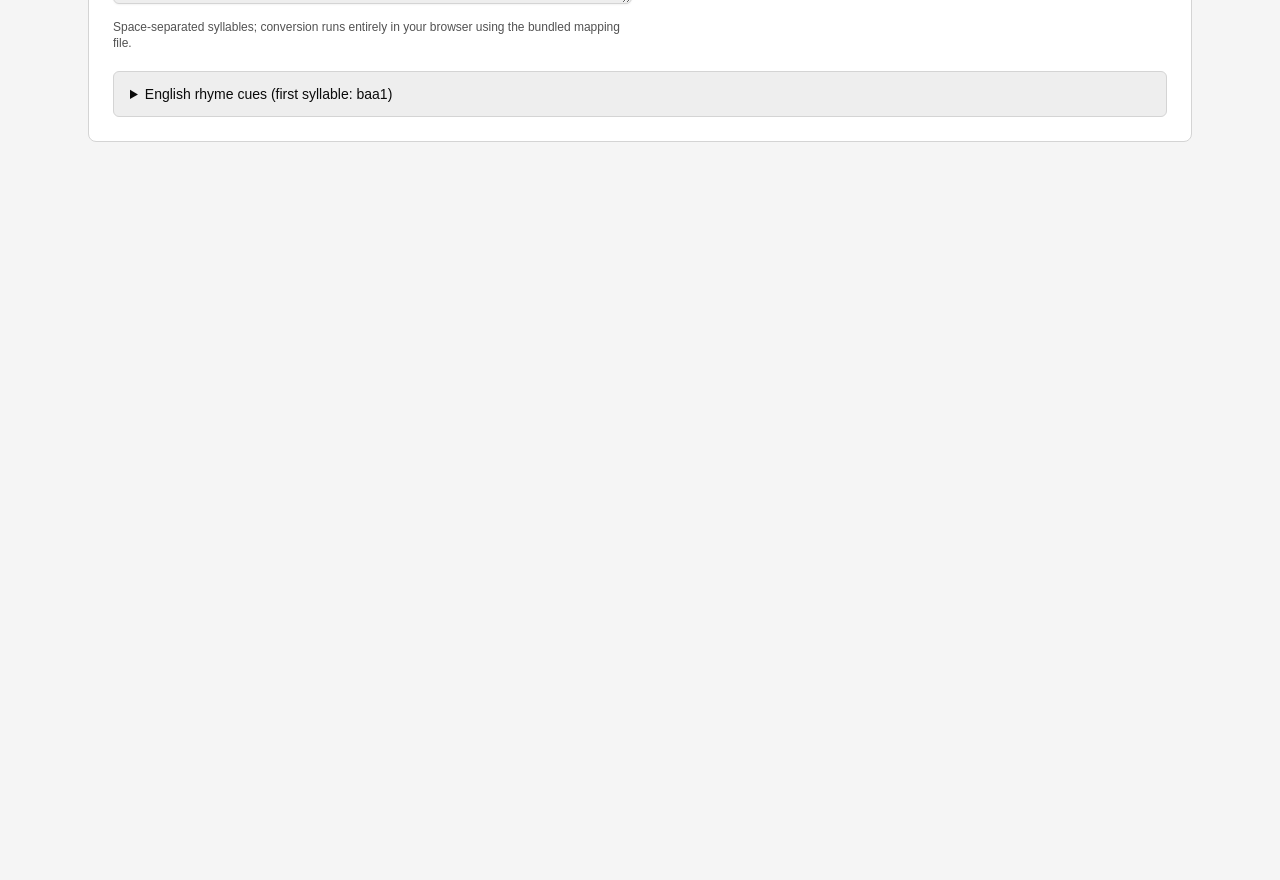
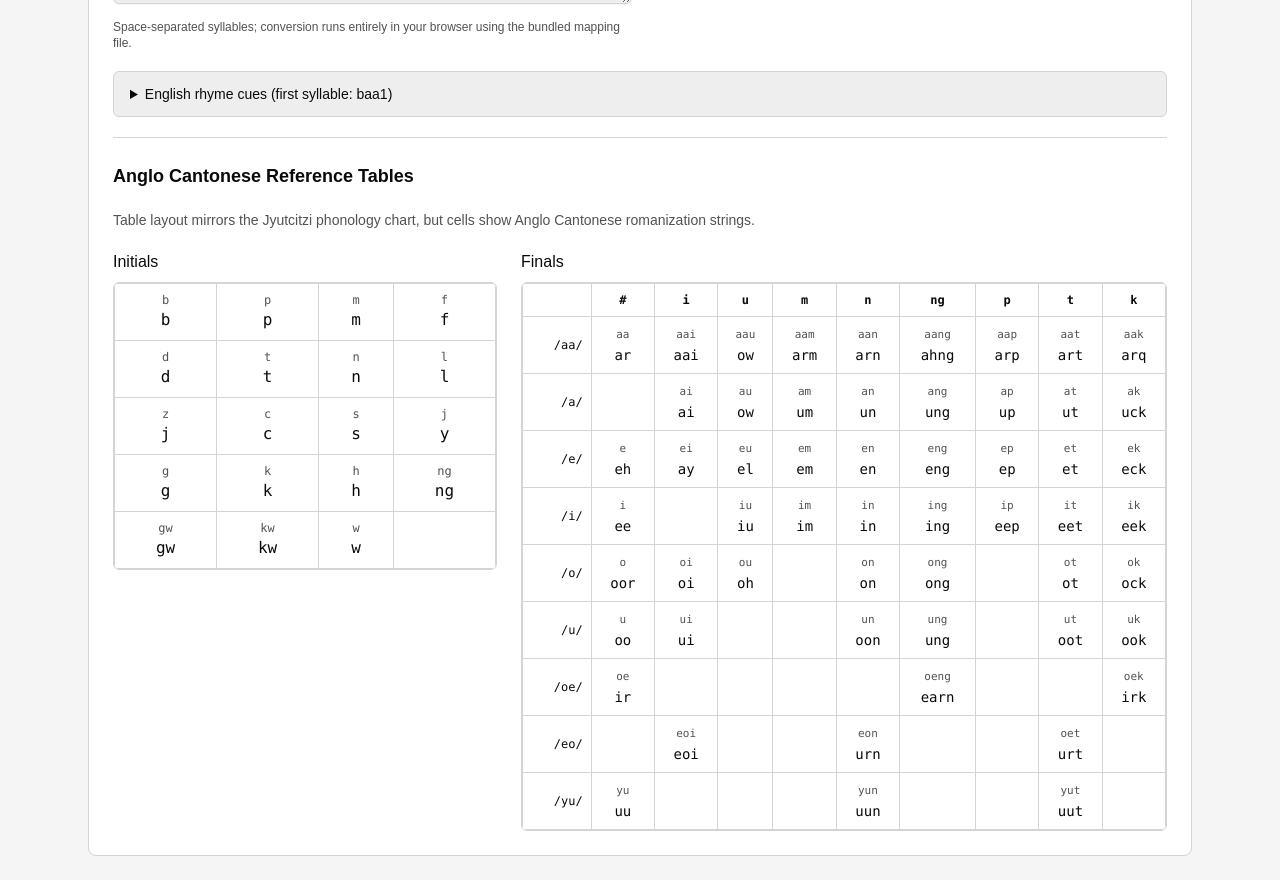
Before and after one commit to hakuryo1001/goetsuese-master-app-monorepo, a Next.js app in the folder frontend/: page /tools/anglicanized-romanisation in a window 1280 px wide. Shown: the part 760-1640 px from the top of the page. Before the commit the page ends 1005 px from the top, so only its background shows below. Built offline with nearby package versions, Linux system fonts and the light colour scheme; no server answers; a web font is replaced by a local one.

Commit message:
anglo-cantonese table

```diff
--- a/frontend/components/AngloCantoneseTool.tsx
+++ b/frontend/components/AngloCantoneseTool.tsx
@@ -2,7 +2,35 @@
 
 import { useMemo, useState } from "react";
 
-import { angloCantoneseTranslator } from "@/lib/anglo-cantonese/translator";
+import mappingData from "@/lib/anglo-cantonese/mapping.json";
+import {
+  angloCantoneseTranslator,
+  normalizeMappingPart,
+} from "@/lib/anglo-cantonese/translator";
+import { FINAL_CODAS, FINAL_ROWS } from "@/lib/jyutcitzi-reform/phonology-data";
+
+const INITIAL_LAYOUT: readonly (readonly string[])[] = [
+  ["b", "p", "m", "f"],
+  ["d", "t", "n", "l"],
+  ["z", "c", "s", "j"],
+  ["g", "k", "h", "ng"],
+  ["gw", "kw", "w", ""],
+];
+
+function buildCanonicalMap(raw: Record<string, unknown>): Map<string, string> {
+  const out = new Map<string, string>();
+  for (const [k, v] of Object.entries(raw)) {
+    try {
+      const { romanizations, options } = normalizeMappingPart(v as never);
+      const recommended = options.find((o) => o.recommended)?.romanization;
+      const firstNonEmpty = romanizations.find(Boolean);
+      out.set(k, recommended || firstNonEmpty || k);
+    } catch {
+      out.set(k, k);
+    }
+  }
+  return out;
+}
 
 function stripToneFromAngloWhitespacePreserving(raw: string): string {
   const tokens = raw.split(/(\s+)/u);
@@ -18,6 +46,14 @@ function stripToneFromAngloWhitespacePreserving(raw: string): string {
 export default function AngloCantoneseTool() {
   const [input, setInput] = useState("baa1 lei6 hou2");
   const [preserveTones, setPreserveTones] = useState(true);
+  const initialMap = useMemo(
+    () => buildCanonicalMap(mappingData.initials as Record<string, unknown>),
+    []
+  );
+  const finalMap = useMemo(
+    () => buildCanonicalMap(mappingData.finals as Record<string, unknown>),
+    []
+  );
 
   const output = useMemo(() => {
     const raw = angloCantoneseTranslator.translateJyutpingText(input);
@@ -120,6 +156,92 @@ export default function AngloCantoneseTool() {
           </div>
         </details>
       ) : null}
+
+      <section className="space-y-5 border-t border-line pt-6" aria-label="Anglo reference tables">
+        <h2 className="text-lg font-semibold text-ink">
+          Anglo Cantonese Reference Tables
+        </h2>
+        <p className="text-sm text-ink-muted">
+          Table layout mirrors the Jyutcitzi phonology chart, but cells show Anglo Cantonese
+          romanization strings.
+        </p>
+
+        <div className="grid gap-6 xl:grid-cols-[minmax(18rem,24rem)_1fr]">
+          <div className="space-y-2">
+            <h3 className="text-base font-medium text-ink">Initials</h3>
+            <div className="overflow-x-auto rounded-md border border-line">
+              <table className="w-full min-w-[18rem] border-collapse text-center text-sm">
+                <tbody>
+                  {INITIAL_LAYOUT.map((row, ri) => (
+                    <tr key={`i-${ri}`}>
+                      {row.map((jp, ci) => {
+                        if (!jp) {
+                          return (
+                            <td key={`empty-${ri}-${ci}`} className="border border-line bg-panel/20 p-2" />
+                          );
+                        }
+                        return (
+                          <td key={jp} className="border border-line p-2 align-top">
+                            <div className="font-mono text-xs text-ink-muted">{jp}</div>
+                            <div className="font-mono text-base text-ink">
+                              {initialMap.get(jp) || jp}
+                            </div>
+                          </td>
+                        );
+                      })}
+                    </tr>
+                  ))}
+                </tbody>
+              </table>
+            </div>
+          </div>
+
+          <div className="space-y-2 min-w-0">
+            <h3 className="text-base font-medium text-ink">Finals</h3>
+            <div className="overflow-x-auto rounded-md border border-line">
+              <table className="w-max min-w-full border-collapse text-center text-sm">
+                <thead>
+                  <tr>
+                    <th className="sticky left-0 z-[1] border border-line bg-elevated px-2 py-2 text-xs font-semibold text-ink" />
+                    {FINAL_CODAS.map((coda) => (
+                      <th
+                        key={coda}
+                        className="border border-line bg-elevated px-3 py-2 font-mono text-xs font-semibold text-ink"
+                      >
+                        {coda}
+                      </th>
+                    ))}
+                  </tr>
+                </thead>
+                <tbody>
+                  {FINAL_ROWS.map((row) => (
+                    <tr key={row.nucleus}>
+                      <th className="sticky left-0 z-[1] border border-line bg-elevated px-2 py-1 text-right font-mono text-xs font-medium text-ink">
+                        {row.nucleus}
+                      </th>
+                      {row.cells.map((cell, idx) => {
+                        if (!cell) {
+                          return (
+                            <td key={`${row.nucleus}-${idx}`} className="border border-line bg-panel/15 p-2" />
+                          );
+                        }
+                        return (
+                          <td key={cell.jp} className="border border-line p-2 align-top">
+                            <div className="font-mono text-[11px] text-ink-muted">{cell.jp}</div>
+                            <div className="font-mono text-sm text-ink">
+                              {finalMap.get(cell.jp) || cell.jp}
+                            </div>
+                          </td>
+                        );
+                      })}
+                    </tr>
+                  ))}
+                </tbody>
+              </table>
+            </div>
+          </div>
+        </div>
+      </section>
     </div>
   );
 }
```
